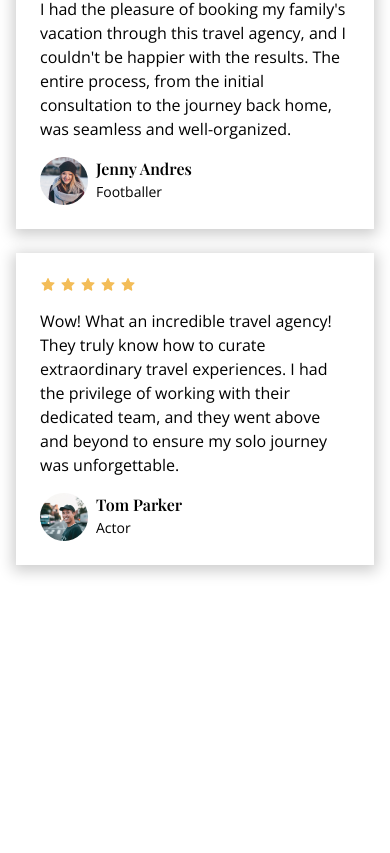
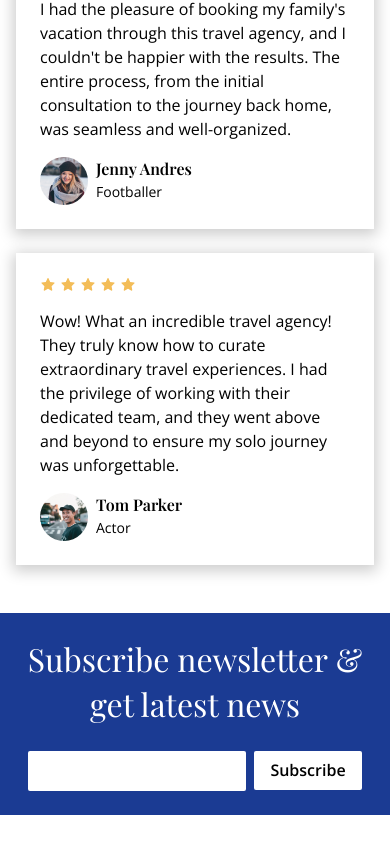
Before and after one commit to surajsht/wandersage, a Next.js app: page / in a window 390 px wide. Shown: the part 7061-7914 px from the top of the page. Before the commit the page ends 7674 px from the top, so only its background shows below. Built offline with nearby package versions, Linux system fonts and the light colour scheme.

Commit message:
cta section design done for mobile

```diff
--- /dev/null
+++ b/src/app/components/cta/Cta.jsx
@@ -0,0 +1,18 @@
+const Cta = () => {
+  return (
+    <div className="container mb-12 flex flex-col items-center justify-center bg-brand py-6 text-center lg:mb-16">
+      <h2 className="mb-6 font-secondary text-[32px] leading-[44.8px] text-white">
+        Subscribe newsletter & get latest news
+      </h2>
+
+      <div className="flex items-center gap-2">
+        <input type="text" className="rounded-sm p-2" />
+        <button className="flex items-center justify-center rounded-sm bg-white p-2 px-4 text-base font-semibold leading-[22.4px]">
+          Subscribe
+        </button>
+      </div>
+    </div>
+  );
+};
+
+export default Cta;
--- a/src/app/page.jsx
+++ b/src/app/page.jsx
@@ -1,6 +1,7 @@
 import Navbar from "./components/Navbar/Navbar";
 import Offcanvas from "./components/Navbar/Offcanvas";
 import Blog from "./components/blog/Blog";
+import Cta from "./components/cta/Cta";
 import Hero from "./components/hero/Hero";
 import OurService from "./components/ourService/OurService";
 import PopularDestination from "./components/popularDestination/PopularDestination";
@@ -16,6 +17,7 @@ export default function Home() {
       <OurService />
       <Blog />
       <Testimonial />
+      <Cta />
     </>
   );
 }
```
